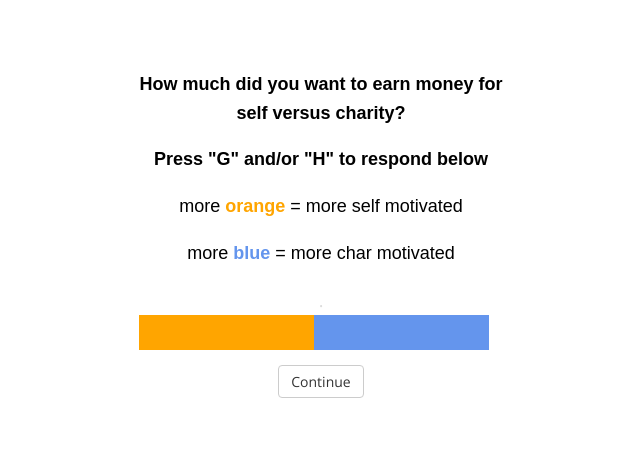
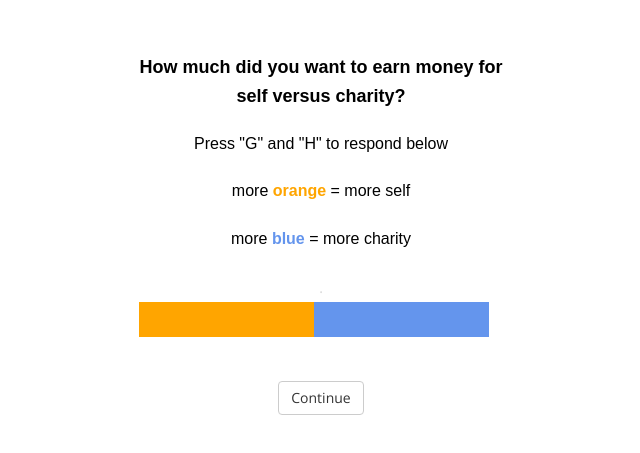
Before and after one commit to carlsonrw/proportion_dv, a plain HTML site: page index.html in a window 1280 px wide. Shown: the part 175-628 px from the top of the page, without its empty margins (319-959 px from the left). Drawn offline with nearby package versions, Linux system fonts and the light colour scheme.

Commit message:
updated font again

```diff
--- a/index.html
+++ b/index.html
@@ -71,15 +71,16 @@
     var sample_function = function(param){
         var size = 50 + Math.floor(param*250);
         var html =
-           '<p style="font-family:arial;"><b>How much did you want to earn money for <br>self versus charity?</b></p>'+'<p style="font-family:arial;"><b>Press "G" and/or "H" to respond below</b></p>'+
-           '<p style="font-family:arial;">more <b><font color="FFA500">orange</font></b> = more self motivated</p>'+
-           '<p style="font-family:arial;">more <b><font color="6495ED">blue</font></b> = more char motivated</p>'+           '<font color="DCDCDC">.</font>'+
+           '<p style="font-family:arial;"><b>How much did you want to earn money for <br>self versus charity?</b></p>'+
+            '<p style="font-family:arial;"><font size="3">Press "G" and "H" to respond below</p>'+
+           '<p style="font-family:arial;"><font size="3">more <b><font color="FFA500">orange</font></b> = more self</p>'+
+           '<p style="font-family:arial;"><font size="3">more <b><font color="6495ED">blue</font></b> = more charity</p>'+           '<font color="DCDCDC">.</font>'+
             '<div style="display: block; margin: auto;">'+
         '<div style="display: block; position: absolute; align: center; margin: auto; background-color:  #6495ED; '+
         'width: '+350+'px; height: '+35+'px;"></div></div>'+
             '<div style="display: block; margin: auto; height: 50px;">'+
         '<div style="display: block; position: absolute; align: center; margin: auto; background-color:  #FFA500; '+
-        'width: '+size+'px; height: '+35+'px;"></div></div>'
+        'width: '+size+'px; height: '+35+'px;"></div></div><br>'
         return html;
     }
 
```
